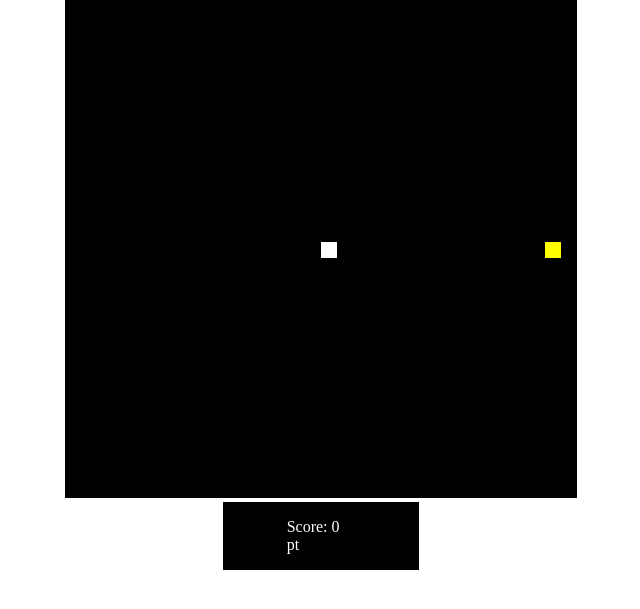
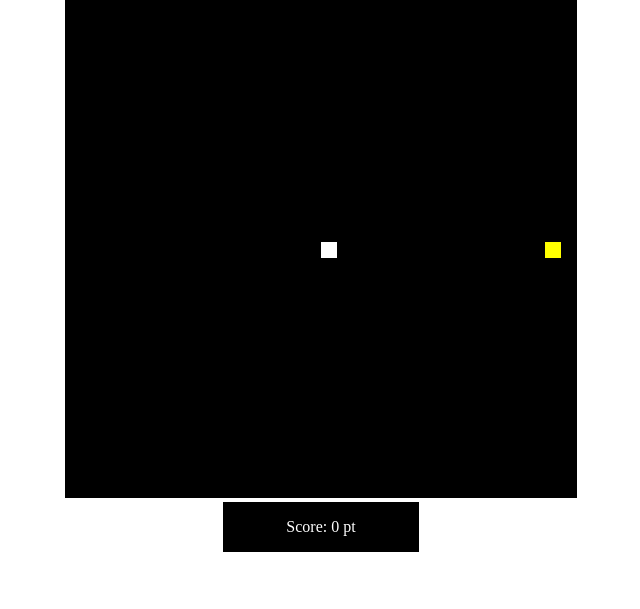
Before and after one commit to ThazSobral/Snake-SimpleJS, a plain HTML site: page index.html in a window 1280 px wide. Shown: the part 57-666 px from the top of the page, without its empty margins (319-959 px from the left). Drawn offline with Linux system fonts and the light colour scheme.

Commit message:
add style

```diff
--- a/style.css
+++ b/style.css
@@ -4,6 +4,8 @@ h3 {
   margin: .5%
 }
 #content {
+  margin: 0;
+  padding: 0;
   display: flex;
   flex-direction: column;
   align-items: center
@@ -12,12 +14,8 @@ h3 {
   background-color: black;
   color: white;
   padding: 0 5% 0 5%;
+  margin: 0;
   display: flex;
   flex-direction: row;
   justify-content: space-between;
-  flex-wrap: wrap;
 }
-#content #info p {
-  flex-grow: 1;
-  padding: 0 .5% 0 .5%
-}
```
